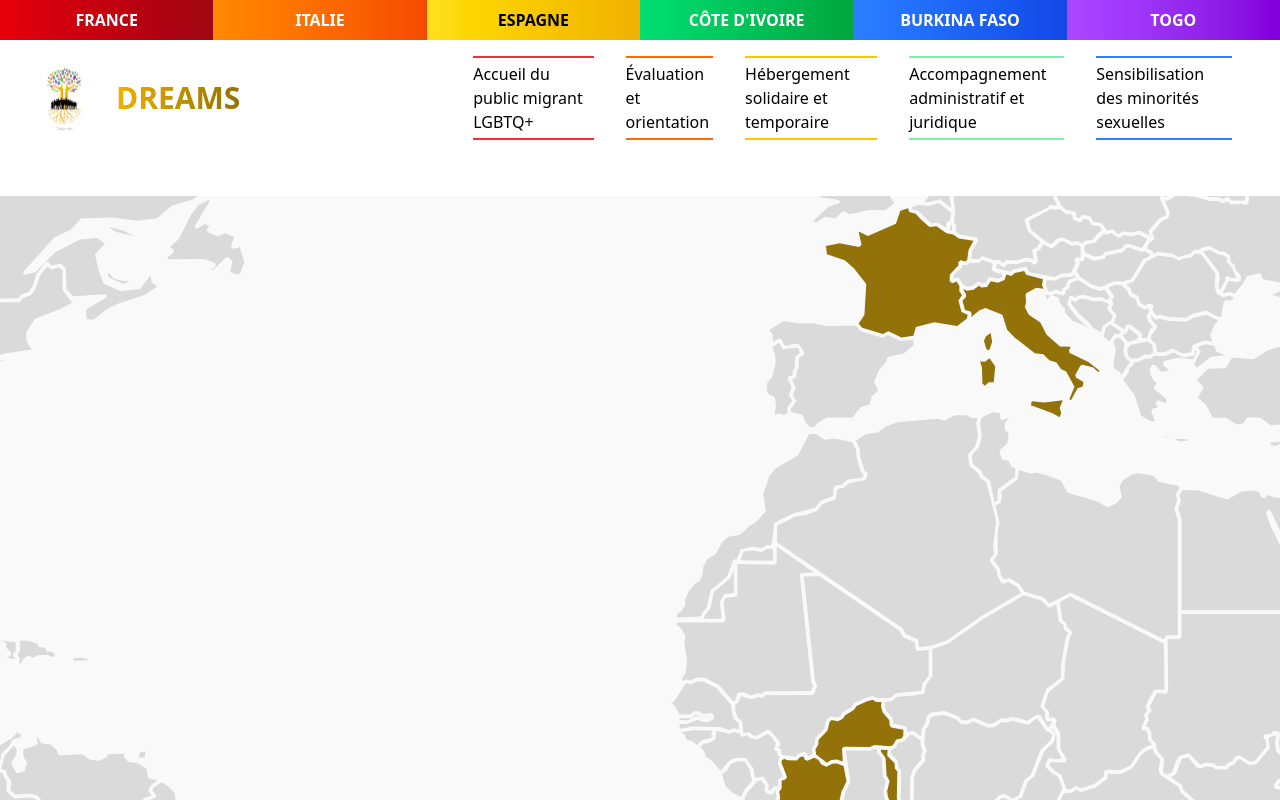
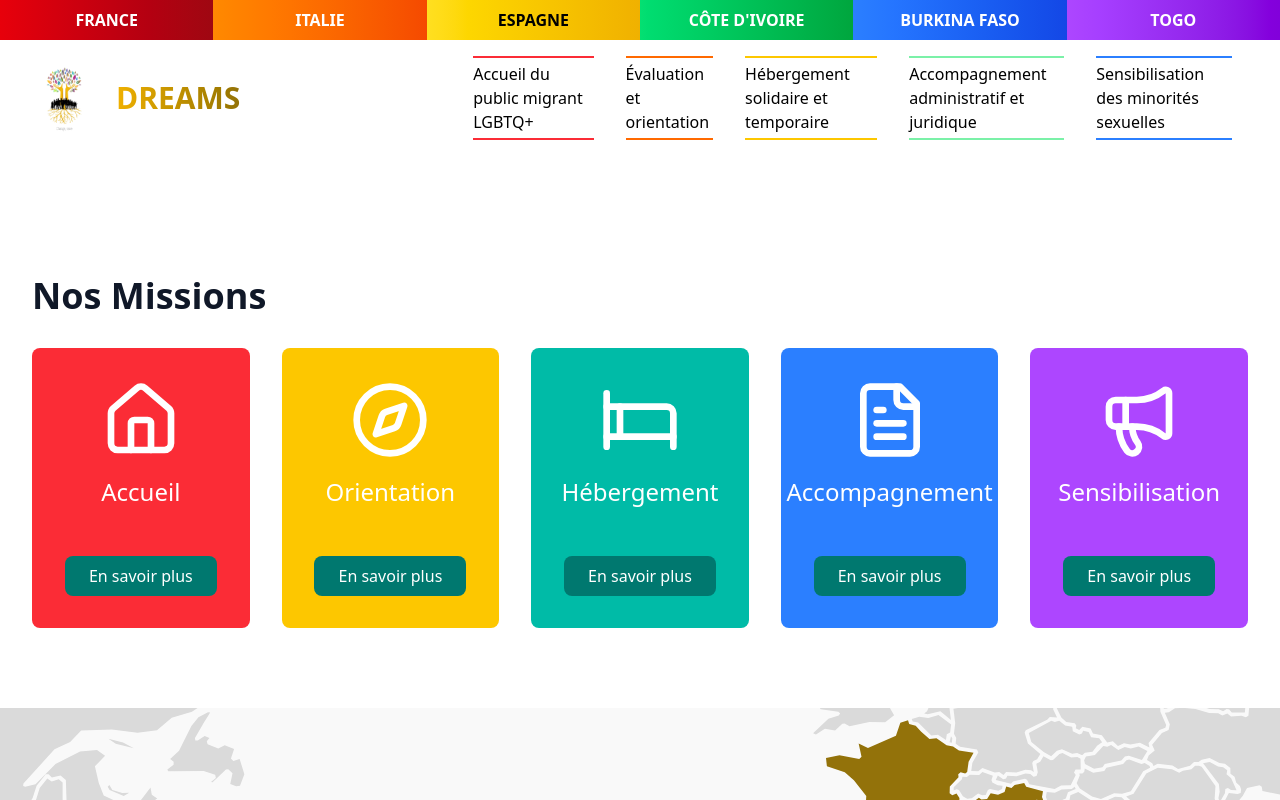
Before and after one commit to 34lks66/IUT-Blagnac-sae-5-01-devapp-dreams-2025-2g1a, a React (Vite) app in the folder dev/site_dreams/: page / in a window 1280 px wide. Shown: the top 800 px of the page. Built offline with nearby package versions, Linux system fonts and the light colour scheme.

Commit message:
create home component

```diff
--- a/dev/site_dreams/src/App.tsx
+++ b/dev/site_dreams/src/App.tsx
@@ -3,6 +3,7 @@
 import MenuPays from './components/menu_pays';
 import FooterMain from './components/Footer';
 import Map from './components/Map';
+import Home from './components/Home';
 
 function App() {
 
@@ -10,6 +11,7 @@
     <>
     <MenuPays/>
     <Header/>
+    <Home />
     <Map paysDreams={["FR", "BF", "TG", "CI", "IT"]}/>
     <FooterMain />
     </>
--- /dev/null
+++ b/dev/site_dreams/src/components/Home.tsx
@@ -0,0 +1,76 @@
+import { House, Bed, Compass, Megaphone, FileText} from 'lucide-react';
+
+const Home: React.FC = () => {
+
+    // const navigate = useNavigate();
+
+    const missions = [
+    {
+      icon: <House className="w-10 h-10 md:w-20 md:h-20" />,
+      title: 'Accueil',
+      href: '/',
+    },
+    {
+      icon: <Compass className="w-10 h-10 md:w-20 md:h-20" />,
+      title: 'Orientation',
+      href: '/',
+    },
+    {
+      icon: <Bed className="w-10 h-10 md:w-20 md:h-20" />,
+      title: 'Hébergement',
+      href: '/',
+    },
+    {
+      icon: <FileText className="w-10 h-10 md:w-20 md:h-20" />,
+      title: 'Accompagnement',
+      href: '/',
+    },
+    {
+      icon: <Megaphone className="w-10 h-10 md:w-20 md:h-20" />,
+      title: 'Sensibilisation',
+      href: '/',
+    }
+  ];
+
+    const bgColors = [
+    "bg-red-500",
+    "bg-yellow-400",
+    "bg-teal-500",
+    "bg-blue-500",
+    "bg-purple-500",
+    ];
+
+    // const handleClick = (href: string) => {
+    //     navigate(href);
+    // };
+
+    return (
+        <section id="missions" className="py-20 bg-white">
+            <div className="max-w-7xl mx-auto px-4 sm:px-6 lg:px-8">
+              <h2 className="text-3xl md:text-4xl font-bold text-gray-900 mb-8 ">
+                Nos Missions
+              </h2>
+              <div className="grid grid-cols-1 md:grid-cols-2 lg:grid-cols-5 gap-8">
+                {missions.map((mission, index) => (
+                  <div
+                    key={index}
+                    className={`mission-card ${bgColors[index]} p-6 md:p-8 rounded-lg transition-all duration-300 group md:flex md:flex-col md:items-center md:text-center md:min-h-[280px] h-full hover:shadow-lg hover:scale-105`}
+                  >
+                    <div className="text-white mb-4 group-hover:text-white transition-colors">
+                      {mission.icon}
+                    </div>
+                    <h3 className="text-2xl text-white mb-3">
+                      {mission.title}
+                    </h3>
+                    <button onClick={mission.href} className="bg-teal-700 text-white px-6 py-2 rounded-lg hover:bg-teal-900 transition-colors duration-200 font-medium md:w-auto mt-auto">
+                        En savoir plus
+                    </button>
+                  </div>
+                ))}
+              </div>
+            </div>
+        </section>
+    );
+};
+
+export default Home;
```
